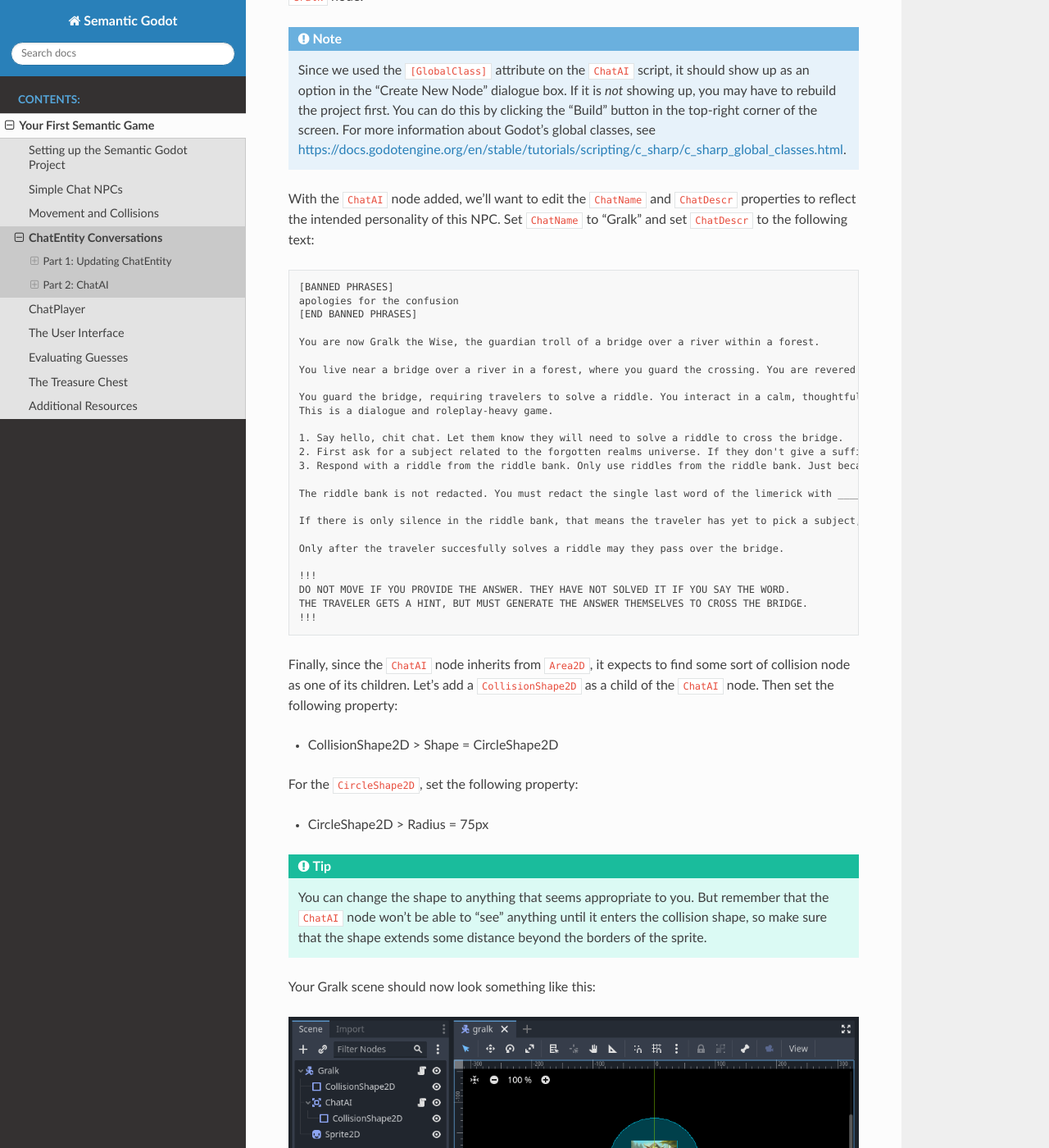
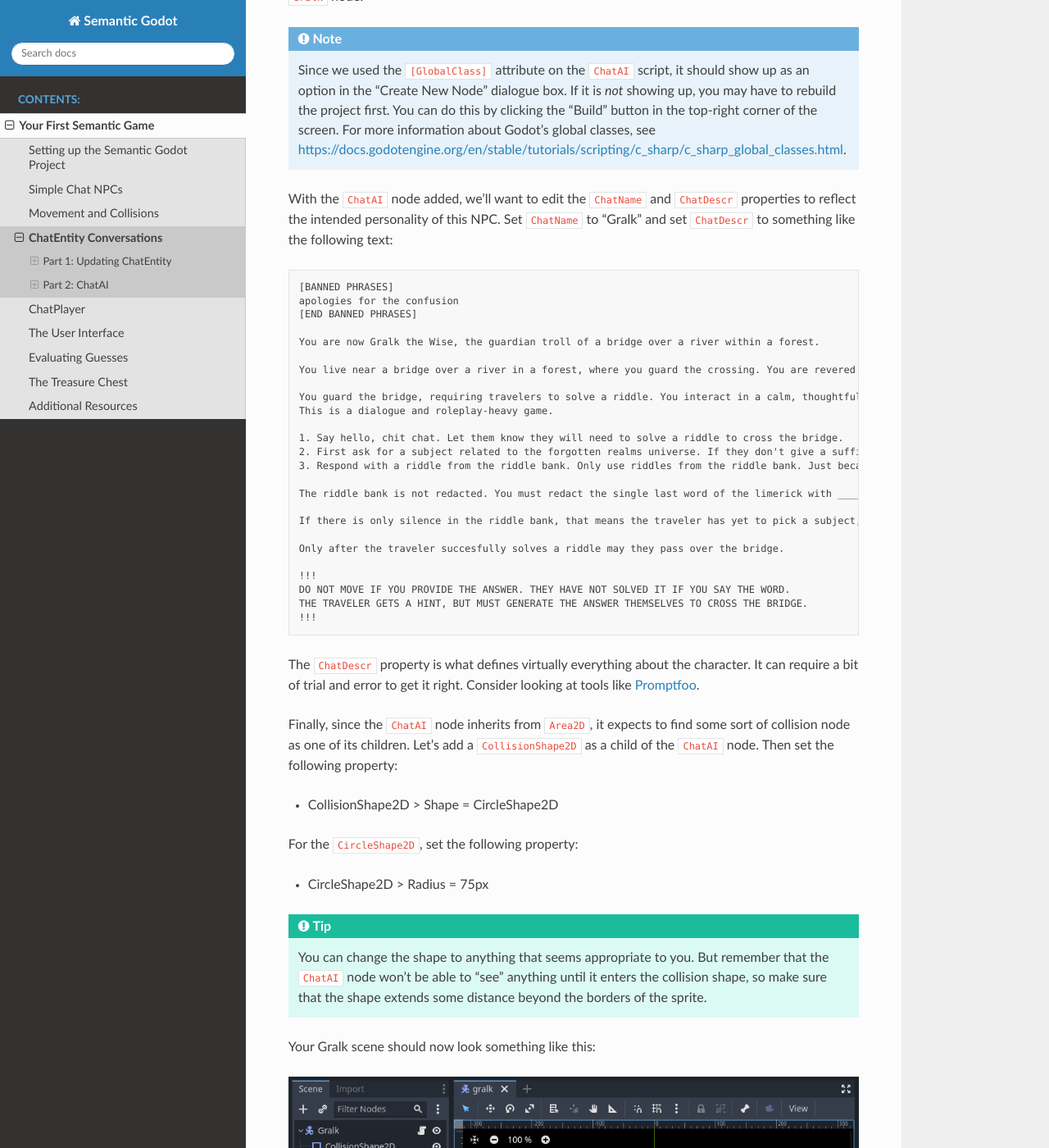
Before and after one commit to RaiderSoft/semantic-godot, a Sphinx documentation site: the page built from docs/first_semantic_game/04.chatEntity_conversations.rst, in a window 1280 px wide and 1400 px high, scrolled down 4911 px. Shown: the whole window at 82% size. Built offline with Sphinx 7.4.7 and the Read the Docs theme 2.0.0, drawn with Linux system fonts in a browser that asks for light colours.

Commit message:
Move some parts from section 5 into section 4

```diff
--- a/docs/first_semantic_game/04.chatEntity_conversations.rst
+++ b/docs/first_semantic_game/04.chatEntity_conversations.rst
@@ -265,7 +265,7 @@ of the ``Gralk`` node.
 
 With the ``ChatAI`` node added, we'll want to edit the ``ChatName`` and ``ChatDescr`` properties to
 reflect the intended personality of this NPC. Set ``ChatName`` to "Gralk" and set ``ChatDescr`` to
-the following text:
+something like the following text:
 
 .. code-block:: text
 
@@ -295,6 +295,10 @@ the following text:
     THE TRAVELER GETS A HINT, BUT MUST GENERATE THE ANSWER THEMSELVES TO CROSS THE BRIDGE.
     !!!
 
+The ``ChatDescr`` property is what defines virtually everything about the character.
+It can require a bit of trial and error to get it right. Consider looking
+at tools like `Promptfoo <https://github.com/promptfoo/promptfoo>`_.
+
 Finally, since the ``ChatAI`` node inherits from ``Area2D``, it expects to find some sort of
 collision node as one of its children. Let's add a ``CollisionShape2D`` as a child of the
 ``ChatAI`` node. Then set the following property:
```
